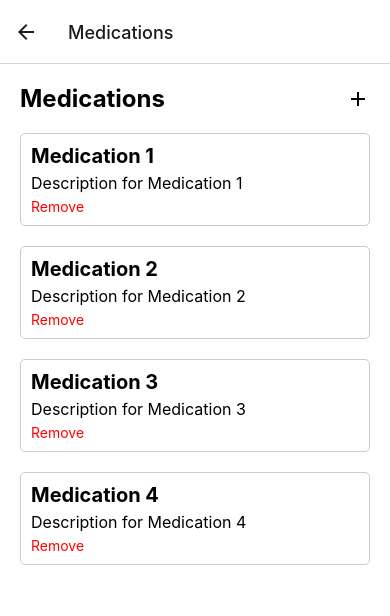
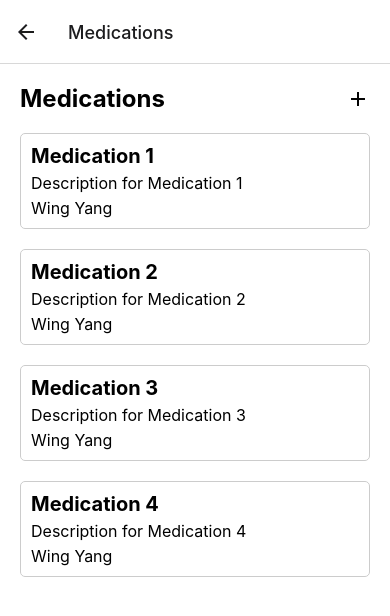
Before and after one commit to reyhanSchool/capstone, a React Native app: screen /Medications in a window 390 px wide. Shown: the top 616 px of the page. Built offline with nearby package versions, Linux system fonts and the light colour scheme.

Commit message:
Cleaning up the code I moved the medication form into another file to make it easier to read. Need to modify the form to include more information

```diff
--- /dev/null
+++ b/components/MedicationForm.js
@@ -0,0 +1,58 @@
+import React, { useState } from 'react';
+import { View, TextInput, Button, StyleSheet } from 'react-native';
+
+const MedicationForm = ({ onSubmit }) => {
+    const [newMedicationTitle, setNewMedicationTitle] = useState('');
+    const [newMedicationDescription, setNewMedicationDescription] = useState('');
+    const [PractionerOrder, setNewMedicationPractioner] = useState('');
+
+    const handleAddMedication = () => {
+        onSubmit({
+            title: newMedicationTitle,
+            description: newMedicationDescription,
+            practitioner: PractionerOrder
+        });
+        setNewMedicationTitle('');
+        setNewMedicationDescription('');
+        setNewMedicationPractioner('');
+    };
+
+    return (
+        <View style={styles.formContainer}>
+            <TextInput
+                style={styles.input}
+                placeholder="Medication Title"
+                value={newMedicationTitle}
+                onChangeText={text => setNewMedicationTitle(text)}
+            />
+            <TextInput
+                style={styles.input}
+                placeholder="Medication Description"
+                value={newMedicationDescription}
+                onChangeText={text => setNewMedicationDescription(text)}
+            />
+            <TextInput
+                style={styles.input}
+                placeholder="Practitioner"
+                value={PractionerOrder}
+                onChangeText={text => setNewMedicationPractioner(text)}
+            />
+            <Button title="Add Medication" onPress={handleAddMedication} />
+        </View>
+    );
+};
+
+const styles = StyleSheet.create({
+    formContainer: {
+        marginTop: 20,
+    },
+    input: {
+        height: 40,
+        borderColor: 'gray',
+        borderWidth: 1,
+        marginBottom: 10,
+        paddingHorizontal: 10,
+    },
+});
+
+export default MedicationForm;
--- a/components/Medications.js
+++ b/components/Medications.js
@@ -1,35 +1,20 @@
+// Medications.js
+
 import React, { useState, useRef } from 'react';
-import { View, ScrollView, Text, StyleSheet, TextInput, Button, TouchableOpacity, Animated } from 'react-native';
+import { View, ScrollView, Text, StyleSheet, TouchableOpacity, Animated } from 'react-native';
 import { MaterialIcons } from '@expo/vector-icons';
+import MedicationForm from './MedicationForm';
 
 const Medications = () => {
-    // State for managing medications list
     const [medications, setMedications] = useState([
-        { title: 'Medication 1', description: 'Description for Medication 1' },
-        { title: 'Medication 2', description: 'Description for Medication 2' },
-        { title: 'Medication 3', description: 'Description for Medication 3' },
-        { title: 'Medication 4', description: 'Description for Medication 4' },
+        { title: 'Medication 1', description: 'Description for Medication 1' , doctor: 'Wing Yang'},
+        { title: 'Medication 2', description: 'Description for Medication 2', doctor: 'Wing Yang'},
+        { title: 'Medication 3', description: 'Description for Medication 3', doctor: 'Wing Yang' },
+        { title: 'Medication 4', description: 'Description for Medication 4', doctor: 'Wing Yang' },
     ]);
-
-    // State for managing form input
-    const [newMedicationTitle, setNewMedicationTitle] = useState('');
-    const [newMedicationDescription, setNewMedicationDescription] = useState('');
     const [showForm, setShowForm] = useState(false); // State variable to control form visibility
-
-    // Animation state
     const fadeAnim = useRef(new Animated.Value(0)).current;
 
-    // Function to add a new medication
-    const addMedication = () => {
-        if (newMedicationTitle && newMedicationDescription) {
-            setMedications([...medications, { title: newMedicationTitle, description: newMedicationDescription }]);
-            setNewMedicationTitle('');
-            setNewMedicationDescription('');
-            setShowForm(false);
-        }
-    };
-
-    // Function to toggle form visibility with animation
     const toggleForm = () => {
         fadeAnim.setValue(0);
         setShowForm(!showForm);
@@ -38,7 +23,6 @@ const Medications = () => {
         }
     };
 
-    // Function to animate fade in
     const animateFadeIN = () => {
         Animated.timing(fadeAnim, {
             toValue: 1,
@@ -47,11 +31,9 @@ const Medications = () => {
         }).start();
     };
 
-    // Function to remove a medication
-    const removeMedication = (index) => {
-        const updatedMedications = [...medications];
-        updatedMedications.splice(index, 1);
-        setMedications(updatedMedications);
+    const addMedication = (medicationData) => {
+        setMedications([...medications, medicationData]);
+        setShowForm(false);
     };
 
     return (
@@ -69,9 +51,7 @@ const Medications = () => {
                             <View style={styles.medicationItem}>
                                 <Text style={styles.medicationTitle}>{medication.title}</Text>
                                 <Text style={styles.medicationDescription}>{medication.description}</Text>
-                                <TouchableOpacity onPress={() => removeMedication(index)}>
-                                    <Text style={styles.removeButton}>Remove</Text>
-                                </TouchableOpacity>
+                                <Text style={styles.medicationDescription}>{medication.doctor}</Text>
                             </View>
                         </View>
                     ))}
@@ -79,19 +59,7 @@ const Medications = () => {
             )}
             {showForm && (
                 <Animated.View style={[styles.formContainer, styles.centeredView, { opacity: fadeAnim }]}>
-                    <TextInput
-                        style={styles.input}
-                        placeholder="Medication Title"
-                        value={newMedicationTitle}
-                        onChangeText={text => setNewMedicationTitle(text)}
-                    />
-                    <TextInput
-                        style={styles.input}
-                        placeholder="Medication Description"
-                        value={newMedicationDescription}
-                        onChangeText={text => setNewMedicationDescription(text)}
-                    />
-                    <Button title="Add Medication" onPress={addMedication} />
+                    <MedicationForm onSubmit={addMedication} />
                 </Animated.View>
             )}
         </View>
@@ -134,19 +102,8 @@ const styles = StyleSheet.create({
         fontSize: 16,
         marginTop: 5,
     },
-    removeButton: {
-        color: 'red',
-        marginTop: 5,
-    },
     formContainer: {
         marginTop: 20,
-    },
-    input: {
-        height: 40,
-        borderColor: 'gray',
-        borderWidth: 1,
-        marginBottom: 10,
-        paddingHorizontal: 10,
     },
     centeredView: {
         alignItems: 'center',
```
Also changed, not shown: package.json (+7 -7 lines), 1 other file (tests, documents, lock files or other folders).
